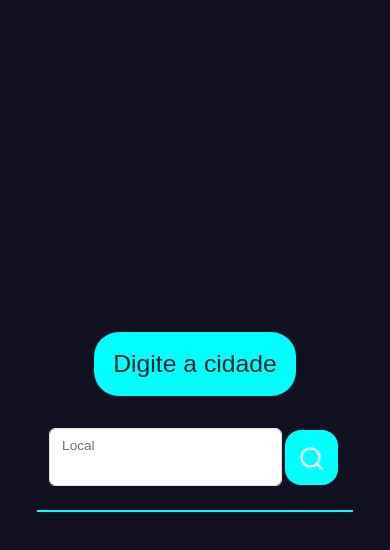
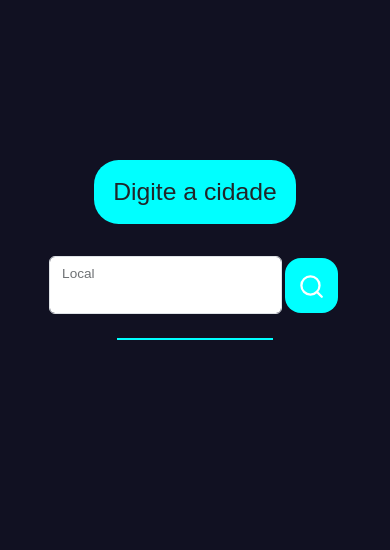
Before and after one commit to brunotrindadefm/WeatherAPI, a React (Vite) app: page / in a window 390 px wide. Shown: the top 550 px of the page. Built offline with nearby package versions, Linux system fonts and the light colour scheme.

Commit message:
fix: arrumando responsividade

```diff
--- a/src/App.jsx
+++ b/src/App.jsx
@@ -12,7 +12,7 @@ function App() {
   }
 
   return (
-    <div className='container d-flex justify-content-center align-items-center flex-column'>
+    <div className='app'>
       <Input onClick={cliquePesquisa} />
       <FetchData local={local} />
     </div>
--- a/src/components/FetchData/FetchData.css
+++ b/src/components/FetchData/FetchData.css
@@ -1,6 +1,6 @@
 .barra {
     height: 2px;
-    width: 100%;
+    width: 40%;
     background-color: aqua;
 }
 
--- a/src/index.css
+++ b/src/index.css
@@ -6,11 +6,16 @@
 
 html,
 body {
-    height: 100%;
     width: 100%;
     font-family: Arial, Helvetica, sans-serif;
     background-color: #112;
+}
+
+.app {
+    margin-top: 10rem;
+    width: 100%;
     display: flex;
     justify-content: center;
     align-items: center;
+    flex-direction: column;
 }
```
Also changed, not shown: src/components/Input/Input.css (line endings or trailing spaces).
